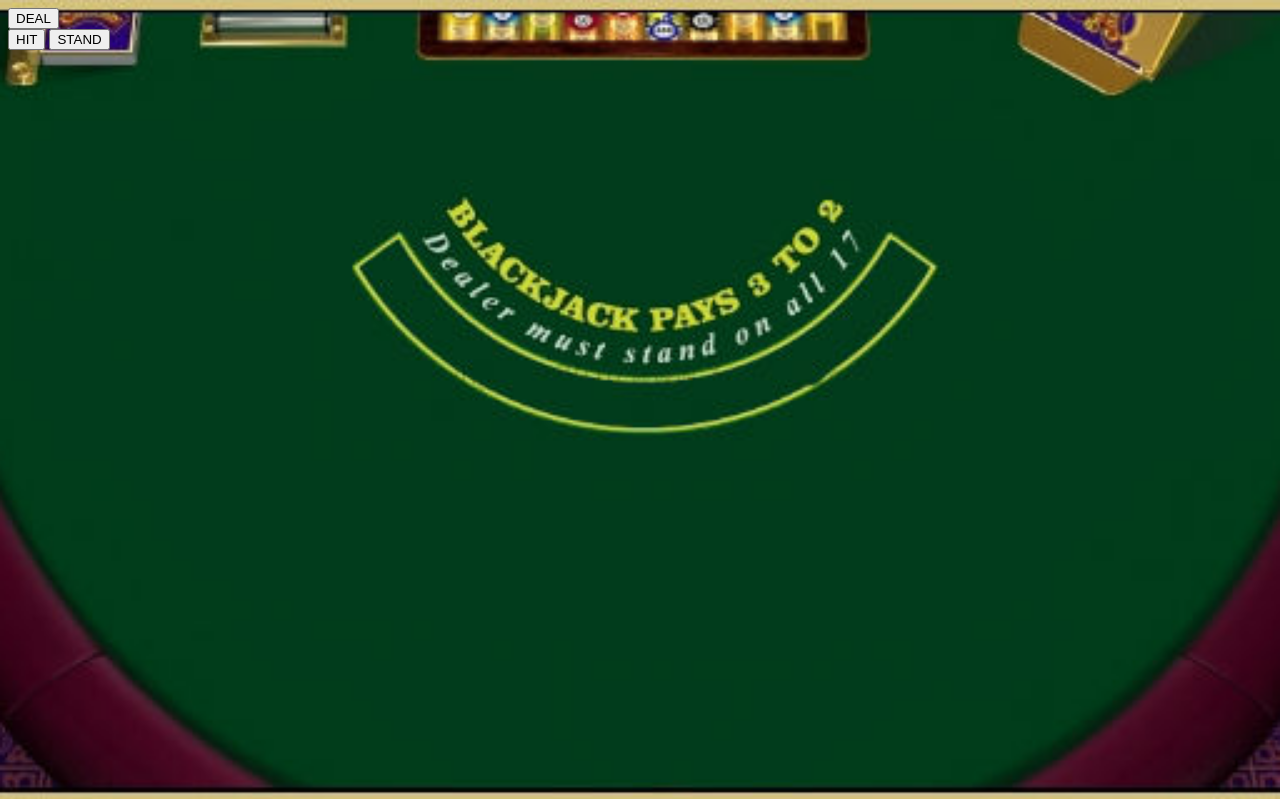
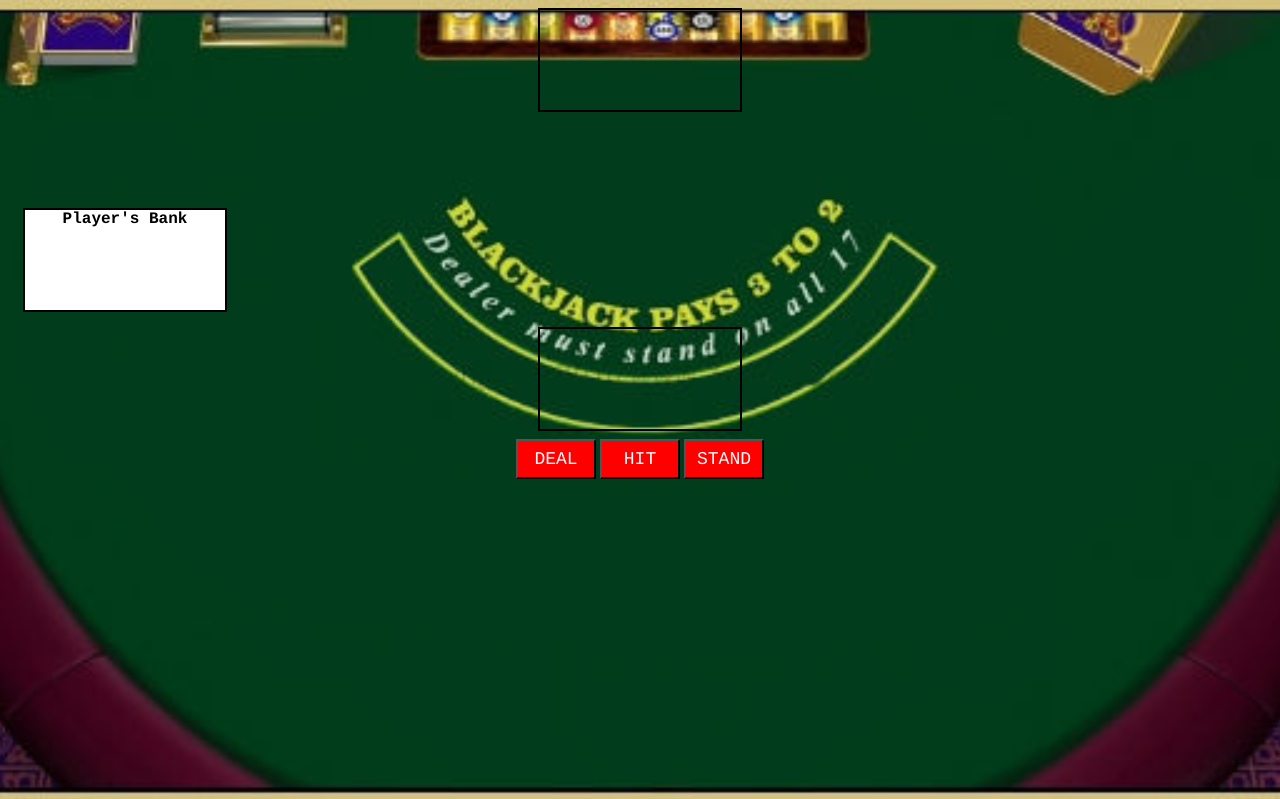
Before and after one commit to JessicaAlessandro/Project1-blackjack, a plain HTML site: page index.html in a window 1280 px wide. Shown: the top 799 px of the page. Drawn offline with nearby package versions, Linux system fonts and the light colour scheme.

Commit message:
finished css, began working on how to display cards

```diff
--- a/index.html
+++ b/index.html
@@ -5,20 +5,17 @@
 </head>
 <body>
 	<div id= "container">
-		<div id = "dealer">
-			<div id = "dealer-cards"> </div>
-	 	</div>
-		<button id = "deal-button"> DEAL </button>
-		<div id= "card-stack"></div>
-		<div id = "player">
-			<div id = "player-cards"> </div>
-	 	</div>
-		<div id = "bankroll"> </div>
-		<button class = "button" id = "hit">HIT</button>
-		<button class = "button" id = "stand">STAND</button>
+		<div id = "dealer-space"></div>
+		<div id = "bankroll-container">
+			<div id = "bankroll"> Player's Bank</div>
+		</div>
+		<div id = "player-space"> </div>
+		<div id = "button-container">
+			<button class= "button"id = "deal-button"> DEAL </button>
+			<button class = "button" id = "hit">HIT</button>
+			<button class = "button" id = "stand">STAND</button>
+		</div>
 	</div>
-
-
 
 
 
--- a/scripts.js
+++ b/scripts.js
@@ -1,5 +1,3 @@
-var playerHand = [];
-var dealerHand = [];
 var cards = [];
 
 //create a card
@@ -37,59 +35,75 @@ function shuffle(deck) {
   return deck;
 }
 
+var dealerHand = [];
+
+var playerHand = [];
+
+// create a function that will deal and display the cards from the deck $('#deal-button');
+$(function () {
+
+	var startGame = function (){
+		deck();
+		shuffle(cards);
+		$dealButton()
+		playerHand
+		dealerHand
+	}
+	// grab DOM elements
+	var $dealButton = $('#deal-button');
+
+	// // start game event
+	// deck();
+	// shuffle(cards);
+	// console.log(cards.length);
+
+
+	// click events
+	$dealButton.click(function(){
+	 		// console.log('clicked');
+	 		var newCard1 = cards.pop();
+	 		var newCard2 = cards.pop();
+	 		var newCard3 = cards.pop();
+	 		var newCard4 = cards.pop();
+	 		// put card into playerhand or dealerhand
 
 
 
 
-
-
-
-
-// create a function that will deal and display the cards from the deck $('#deal-button');
-$(function () {
-
-	// grab DOM elements
-	var $dealButton = $('#deal-button');
-
-	// start game event
-	deck();
-	shuffle(cards);
-	console.log(cards.length);
-
-
-	// click events
-	$dealButton.click(function(){
-	 		console.log('clicked');
-	 		var newCard1 = cards.pop();
-	 		var newCard2 = cards.pop();
-	 		// put card into playerhand or dealerhand
 	 		// somehow . . .
-	 		console.log(newCard);
-	 		console.log(cards.length);
+	 		// console.log(newCard1);
+	 		// console.log(newCard2)
+	 		// console.log(newCard3)
+	 		// console.log(newCard4)
+	 		// console.log(cards.length);
 	 		// displayPlayerCards();
 	 		// displayDealerCards
 	 		// checkWin();
+
+	 		playerHand.push(newCard1, newCard2)
+	 		dealerHand.push(newCard3, newCard4)
 	 });
+});
 
-	var displayPlayerCards = function() {
-		// clear the div that contains player cards
-		// render everything within the dealerhand array
-		newCard1
-		newCard2
-
-		$playerHand = $(".player-cards")
-		$playerCards = $('<div></div>')
-		$playerCards.addClass('card');
-		$playerHand.append(playerCards)
-		$div.addClass('card');
-
-		$div.html('' + newDeck[i].name + '<br>' + character + '');
-		$('#container').append($div)
+var $div = $('<div></div>')
+// $div.addClass('card');
+var $dealerSpace = $('#dealer-space');
+$($dealerSpace).append($div)
 
 
+var $div = $('<div></div>')
+// $div.addClass('card');
+var $playerSpace = $('#player-space');
+$($playerSpace).append($div)
 
-	}
 
-	var displayDealerCards = function(){}
+// 	var displayPlayerCards = function() {
+// 		// clear the div that contains player cards
+// 		// render everything within the dealerhand array
 
-});
+
+// 	}
+
+// 	var displayDealerCards = function(){}
+
+// });
--- a/styles.css
+++ b/styles.css
@@ -1,6 +1,11 @@
 html{
 	background: url(images/backgroundImage.jpg) no-repeat center fixed;
 	background-size: cover;
+}
+
+#container {
+ height: 1000%
+
 }
 
 .card{
@@ -26,7 +31,56 @@ span.number, span.suit{
 
 }
 
-#card-stack{
+#dealer-space{
+  position: relative;
+  width: 200px;
+  height: 100px;
+  margin-right: auto;
+  margin-left: auto;
+  border: 2px solid black;
+  margin-top: 7px;
+}
 
+#player-space{
+  position: relative;
+  width: 200px;
+  height: 100px;
+  margin-right: auto;
+  margin-left: auto;
+  border: 2px solid black;
+  margin-top: 17%;
+}
 
+#button-container{
+  position: relative;
+  margin-right: auto;
+  margin-left: auto;
+  margin-top: 8px;
+  text-align: center;
 }
+
+.button{
+  width: 80px;
+  height: 40px;
+  font-family: courier;
+  background: red;
+  color: white;
+  font-size: 18px;
+  font-variant: bold;
+}
+
+#bankroll{
+  position: absolute;
+  margin-right: 100%;
+  margin-top: 7.5%;
+  border: 2px solid black;
+  width: 200px;
+  height: 100px;
+  margin-right: 100%;
+  margin-left: 15px;
+  font-family: courier;
+  background: white;
+  color: black;
+  text-align: center;
+  font-weight: bold;
+}
```
Lines whose indentation alone changed are shown as unchanged.
